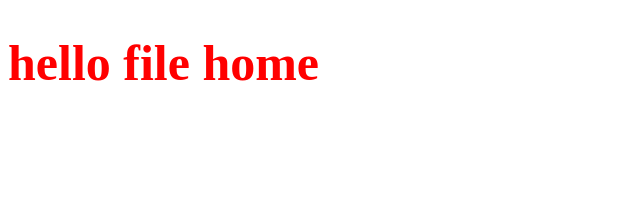
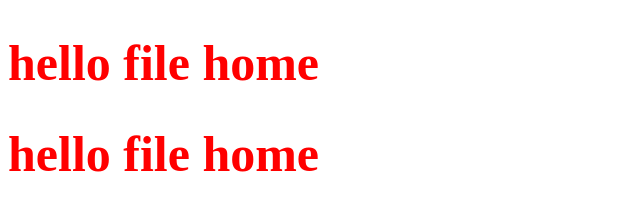
Before and after one commit to loihuynhphuc/test-server-with-heroku, a website: page home.html in a window 1280 px wide. Shown: the whole page, without its empty margins (0-640 px from the left). Drawn offline with Linux system fonts and the light colour scheme; files that its build step writes are made by us from their sources.

Commit message:
add tag h1 home.html

```diff
--- a/home.html
+++ b/home.html
@@ -9,5 +9,6 @@
 </head>
 <body>
     <h1>hello file home</h1>
+    <h1>hello file home</h1>
 </body>
 </html>
```
